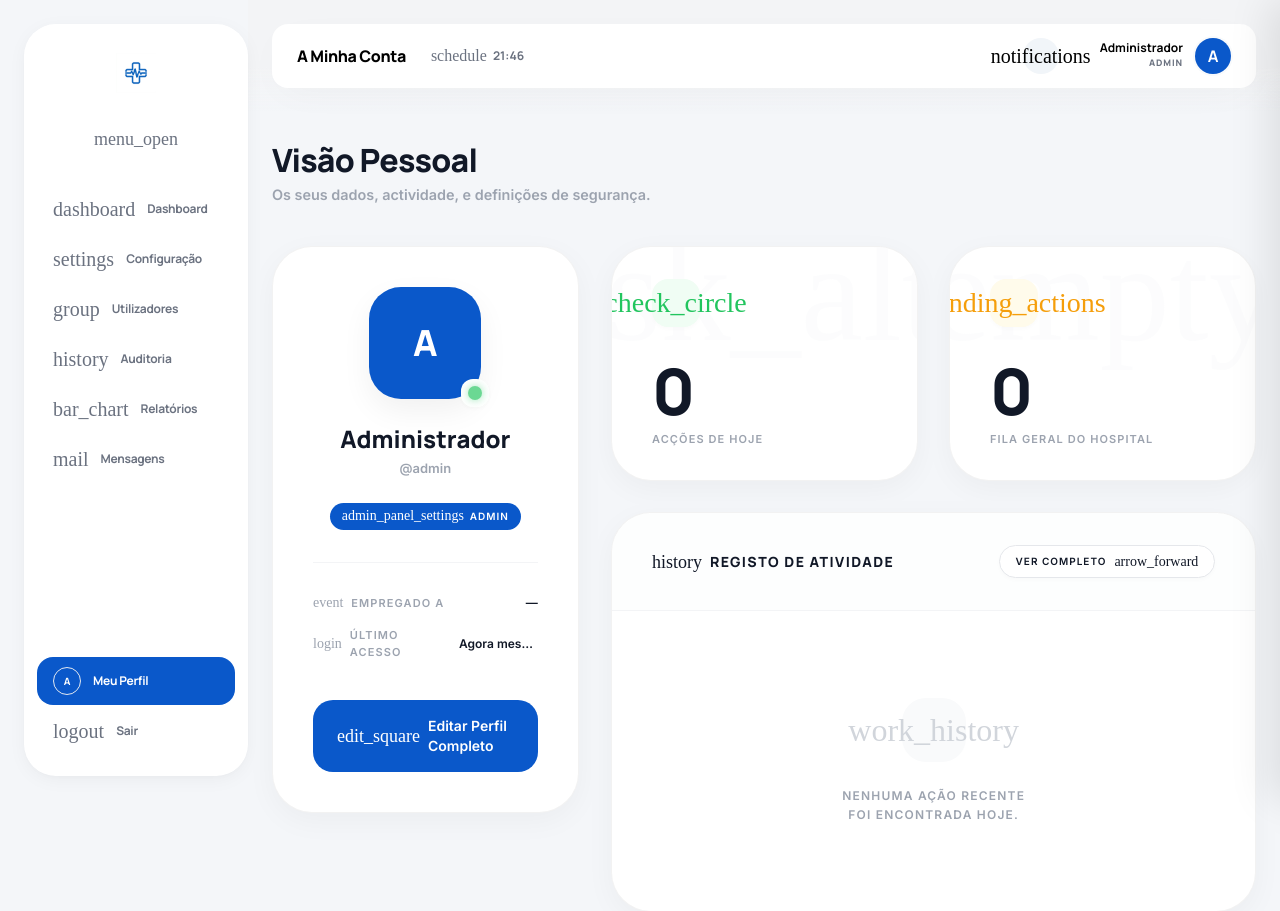
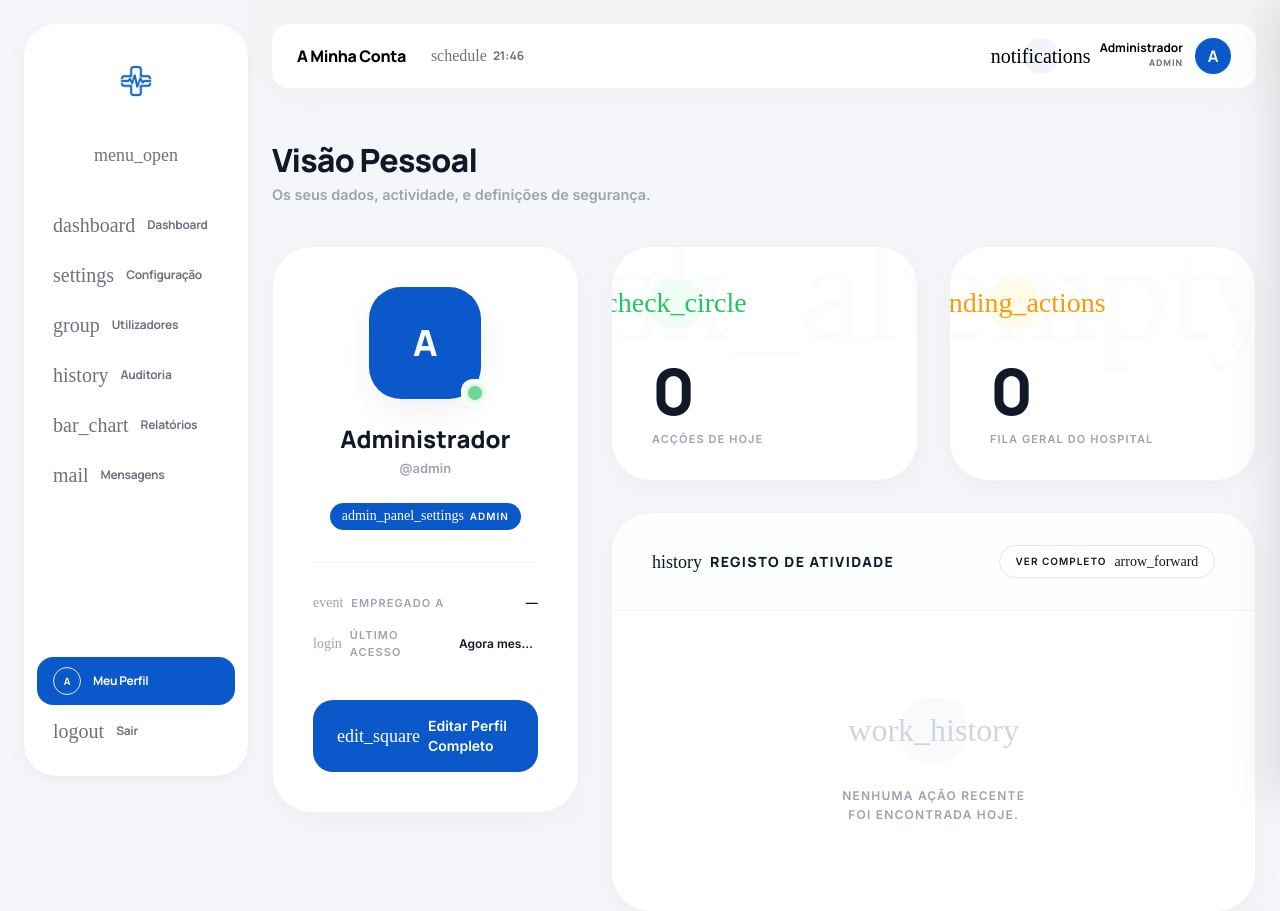
Before and after one commit to Angeloaqp/hospital-bengo, a PHP site: page /hospital-bengo/app/views/perfil/index.php in a window 1280 px wide. Shown: the top 911 px of the page. Run offline with PHP 8.4, Linux system fonts and the light colour scheme; the visitor is signed in with stand-in values (Sample User, id 1); data comes from the database, SQL or seed files in the repository; data that the repository does not hold is empty; some web fonts are replaced.

Commit message:
style: increase logo size in sidebar

```diff
--- a/app/views/comum/sidebar.php
+++ b/app/views/comum/sidebar.php
@@ -66,9 +66,9 @@ $mobileLinks = array_slice($_navLinks, 0, 4); // máximo 4 atalhos
 
     <!-- Top Section: Hospital Logo & Toggle -->
     <div id="sidebar-top" class="mb-8 flex flex-col items-center px-6 gap-3 transition-all">
-        <div class="flex flex-col items-center justify-center overflow-hidden h-12 w-full px-2">
-            <img src="<?= BASE_URL ?>public/assets/img/logo_hhc.png" alt="HHC Logo" class="h-10 w-auto sidebar-text transition-all object-contain">
-            <img src="<?= BASE_URL ?>public/assets/img/logo_hhc.png" alt="HHC" class="h-8 w-auto hidden sidebar-mini-text transition-all object-contain" style="object-position: left;">
+        <div class="flex flex-col items-center justify-center overflow-hidden h-16 w-full px-2">
+            <img src="<?= BASE_URL ?>public/assets/img/logo_hhc.png" alt="HHC Logo" class="h-14 w-auto sidebar-text transition-all object-contain">
+            <img src="<?= BASE_URL ?>public/assets/img/logo_hhc.png" alt="HHC" class="h-10 w-auto hidden sidebar-mini-text transition-all object-contain" style="object-position: left;">
         </div>
         <div class="w-10 h-[1.5px] bg-primary/5"></div>
         <!-- Toggle Minimize (Abaixo do Logo) -->
```
